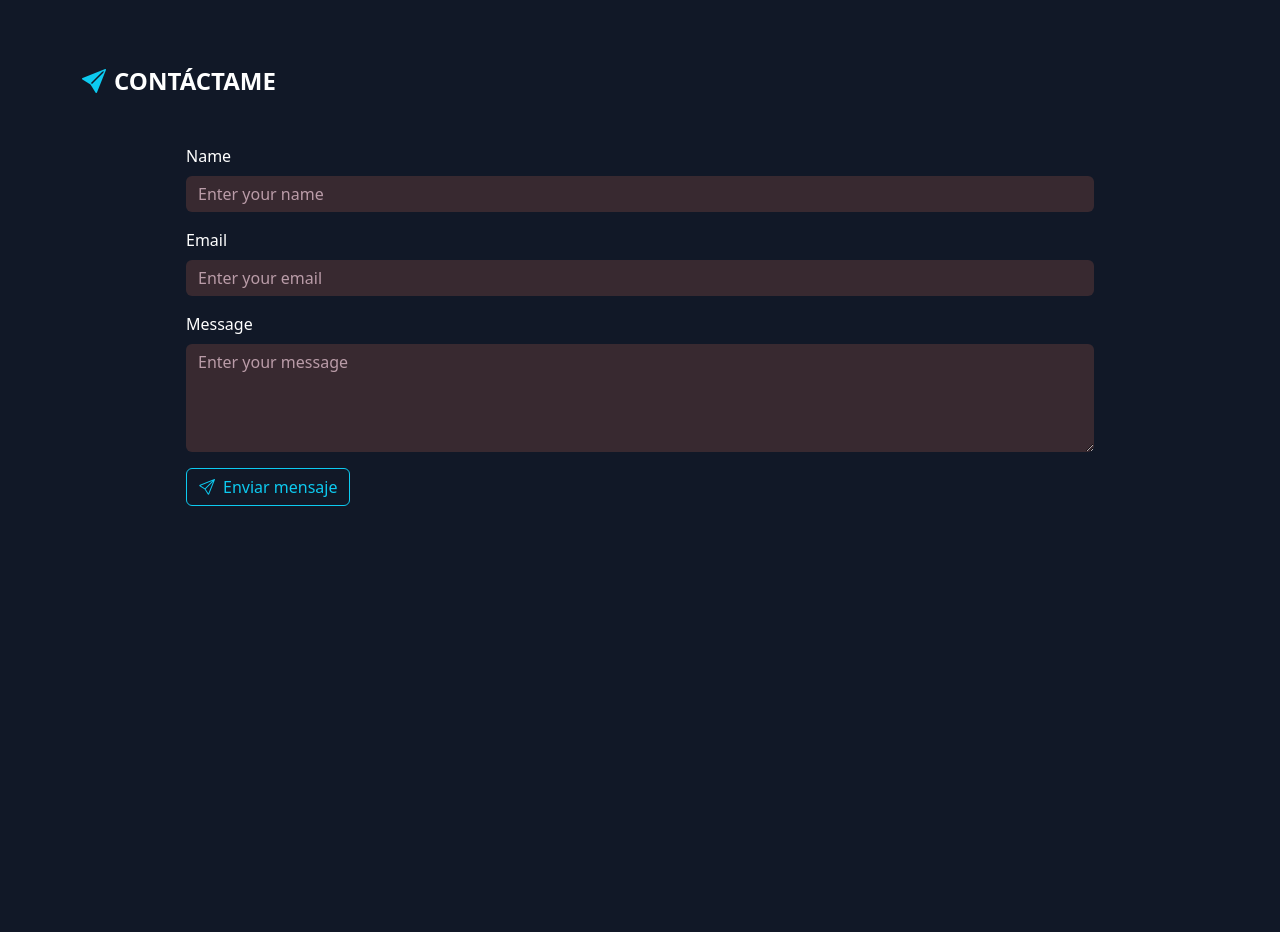
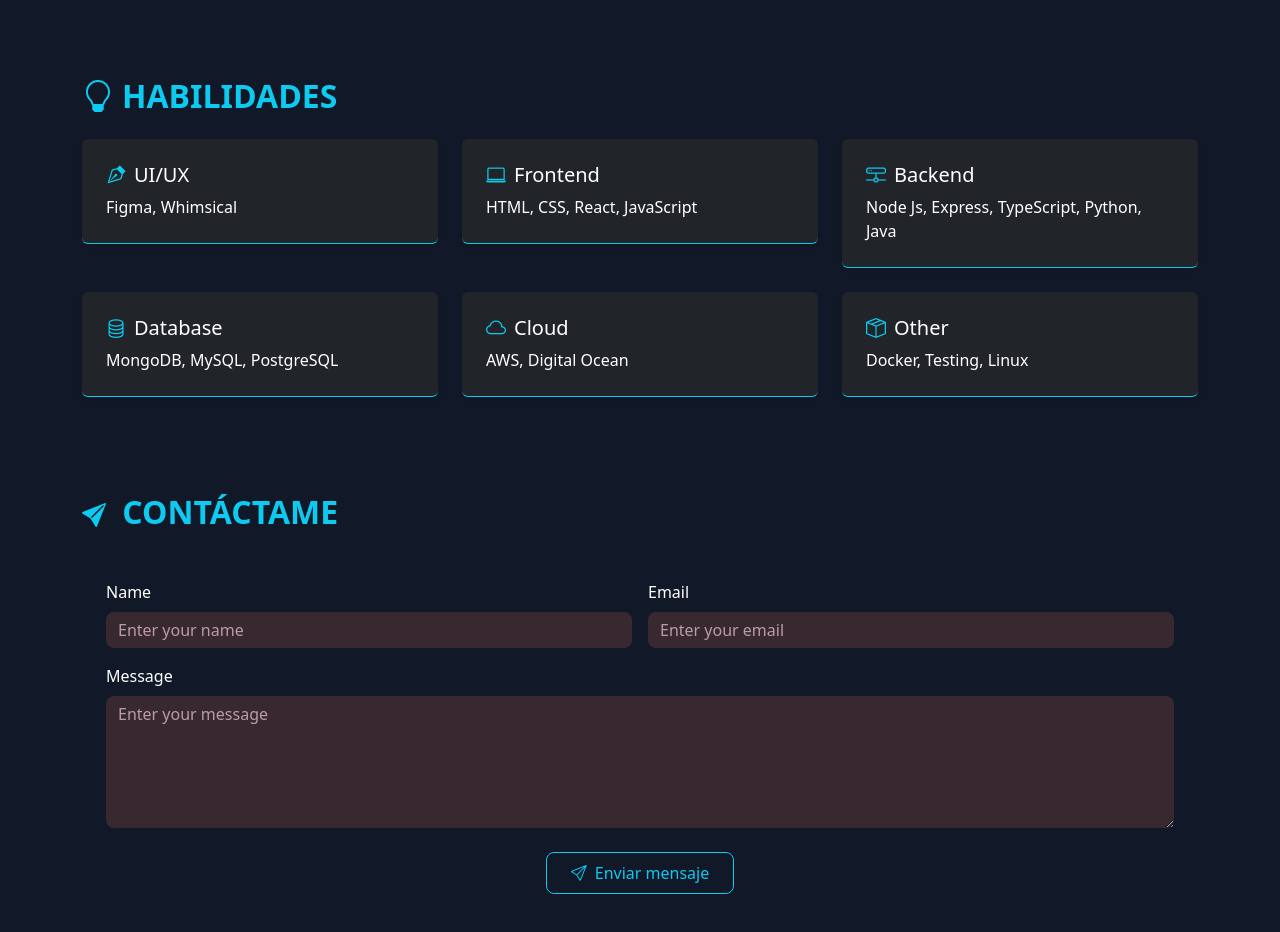
Before and after one commit to LucianoBDN/portfolio, a plain HTML site: page index.html in a window 1280 px wide. Shown: the part 2360-3292 px from the top of the page. Before the commit the page ends 2938 px from the top, so only its background shows below. Drawn offline with nearby package versions, Linux system fonts and the light colour scheme; some icons are missing.

Commit message:
Avances con seccion de habilidades

```diff
--- /dev/null
+++ b/data/habilidades.json
@@ -0,0 +1,20 @@
+[
+  { "title": "UI/UX", "icon": "bi-vector-pen", "tools": "Figma, Whimsical" },
+  {
+    "title": "Frontend",
+    "icon": "bi-laptop",
+    "tools": "HTML, CSS, React, JavaScript"
+  },
+  {
+    "title": "Backend",
+    "icon": "bi-hdd-network",
+    "tools": "Node Js, Express, TypeScript, Python, Java"
+  },
+  {
+    "title": "Database",
+    "icon": "bi-database",
+    "tools": "MongoDB, MySQL, PostgreSQL"
+  },
+  { "title": "Cloud", "icon": "bi-cloud", "tools": "AWS, Digital Ocean" },
+  { "title": "Other", "icon": "bi-box-seam", "tools": "Docker, Testing, Linux" }
+]
--- a/index.html
+++ b/index.html
@@ -154,58 +154,68 @@
     </section>
     <section id="experiencia">
       <div class="container py-5">
-        <h4 class="fw-bold text-white mb-4 d-flex align-items-center">
+        <h2 class="text-info fw-bold mb-4">
           <i class="bi bi-briefcase-fill text-info me-2 fs-4"></i> EXPERIENCIA
-        </h4>
+        </h2>
         <div id="timeline" class="timeline"></div>
       </div>
+<section id="habilidades" class="container py-5 text-white">
+ <h2 class="text-info fw-bold mb-4">
+    <i class="bi bi-lightbulb text-info me-2"></i>HABILIDADES
+  </h2>
+  <div id="skills-container" class="row row-cols-1 row-cols-md-3 g-4"></div>
 </section>
     <section id="contacto" class="py-5">
       <div class="container">
-        <h4 class="fw-bold text-white mb-4 d-flex align-items-center">
+        <h2 class="text-info fw-bold mb-4">
           <i class="bi bi-send-fill text-info me-2 fs-4"></i> CONTÁCTAME
-        </h4>
+        </h2>
 
-        <form id="form" class="contacto p-4 rounded">
-          <div class="mb-3">
+        <form id="form" class="contacto p-4 rounded container">
+          <div class="row g-3">
+            <div class="col-md-6">
               <label for="name" class="form-label text-white">Name</label>
               <input
                 type="text"
-              class="form-control form-bg text-white border-0 placeholder-custom"
+                class="form-control form-bg text-white border-0 placeholder-custom rounded-3"
                 id="name"
                 name="name"
                 placeholder="Enter your name"
               />
             </div>
-          <div class="mb-3">
+            <div class="col-md-6">
               <label for="email" class="form-label text-white">Email</label>
               <input
                 type="email"
-              class="form-control form-bg text-white border-0 placeholder-custom"
+                class="form-control form-bg text-white border-0 placeholder-custom rounded-3"
                 id="email"
                 name="email"
                 placeholder="Enter your email"
               />
             </div>
-          <div class="mb-3">
+            <div class="col-12">
               <label for="message" class="form-label text-white">Message</label>
               <textarea
-              class="form-control form-bg text-white border-0 placeholder-custom"
+                class="form-control form-bg text-white border-0 placeholder-custom rounded-3"
                 id="message"
                 name="message"
-              rows="4"
+                rows="5"
                 placeholder="Enter your message"
               ></textarea>
             </div>
-          <div id="alerta"></div>
+          </div>
+
+          <div id="alerta" class="mt-3"></div>
+
+          <div class="d-flex justify-content-center mt-4">
             <button
               type="submit"
               id="buttonContacto"
-            class="btn btn-outline-info d-flex align-items-center gap-2"
+              class="btn btn-outline-info d-flex align-items-center gap-2 px-4 py-2 rounded-3"
             >
               <i class="bi bi-send"></i> Enviar mensaje
             </button>
-
+          </div>
         </form>
       </div>
     </section>
--- a/js/main.js
+++ b/js/main.js
@@ -4,20 +4,17 @@ document.addEventListener("DOMContentLoaded", async function () {
     renderizarProyectos(proyectos);
     const experiencias = await cargarJson("./data/experiencias.json");
     renderizarExperiencia(experiencias);
+    const habilidades = await cargarJson("./data/habilidades.json");
+    renderizarHabilidades(habilidades);
   } catch (err) {
     console.error("Error al cargar los proyectos:", err);
   }
 
-  const formValido = validarForm();
+  const btn = document.getElementById("buttonContacto");
 
-  const btn = document.getElementById("buttonContacto");
-  if (formValido) {
-
-    document
-      .getElementById("form")
-      .addEventListener("submit", function (event) {
+  document.getElementById("form").addEventListener("submit", function (event) {
     event.preventDefault();
-
+    if (!validarForm()) return;
     btn.innerHTML = '<i class="bi bi-send"></i> Enviando...';
     btn.disabled = true;
 
@@ -26,7 +23,7 @@ document.addEventListener("DOMContentLoaded", async function () {
 
     emailjs.sendForm(serviceID, templateID, this).then(
       () => {
-            btn.innerHTML = '<i class="bi bi-send"></i> Enviado ✔️';
+        btn.innerHTML = '<i class="bi bi-send"></i> Enviar mensaje';
         btn.disabled = false;
         alertaMSG("Mensaje enviado con exito");
         limpiarForm();
@@ -39,7 +36,6 @@ document.addEventListener("DOMContentLoaded", async function () {
       }
     );
   });
-  }
 });
 
 async function cargarJson(path) {
@@ -48,6 +44,21 @@ async function cargarJson(path) {
     throw new Error("No se pudo cargar el JSON");
   }
   return await res.json();
+}
+
+function renderizarHabilidades(habilidades) {
+  const container = document.getElementById("skills-container");
+
+  habilidades.forEach((hab) => {
+    container.innerHTML += `
+      <div class="col">
+        <div class="bg-dark p-4 rounded shadow-sm border-bottom border-info">
+          <h5><i class="bi ${hab.icon} me-2 text-info"></i>${hab.title}</h5>
+          <p class="mb-0">${hab.tools}</p>
+        </div>
+      </div>
+    `;
+  });
 }
 
 function renderizarProyectos(proyectos) {
@@ -124,7 +135,10 @@ function renderizarExperiencia(experiencias) {
 }
 
 const limpiarForm = () => {
-  const form = document.getElementById("form").reset();
+  document.getElementById("form").reset();
+  document
+    .querySelectorAll(".is-valid")
+    .forEach((input) => input.classList.remove("is-valid"));
 };
 
 const alertaMSG = (message, type = "success") => {
@@ -145,46 +159,29 @@ const alertaMSG = (message, type = "success") => {
 };
 
 const validarForm = () => {
-  const form = document.getElementById("form");
-
-  form.addEventListener("submit", function (e) {
-    e.preventDefault();
-
   const name = document.getElementById("name");
   const email = document.getElementById("email");
   const message = document.getElementById("message");
 
   let isValid = true;
 
-    // Validar nombre
   if (name.value.trim() === "" || name.value.length < 3) {
     setInvalid(name, "El nombre debe tener al menos 3 caracteres");
     isValid = false;
-    } else {
-      setValid(name);
-    }
+  } else setValid(name);
 
-    // Validar email
   if (email.value.trim() === "" || !validateEmail(email.value)) {
     setInvalid(email, "Ingrese un email válido");
     isValid = false;
-    } else {
-      setValid(email);
-    }
+  } else setValid(email);
 
-    // Validar mensaje
   if (message.value.trim() === "") {
     setInvalid(message, "El mensaje no puede estar vacío");
     isValid = false;
-    } else {
-      setValid(message);
-    }
+  } else setValid(message);
 
-    if (isValid) {
-      console.log("Formulario válido, enviar datos...");
-      // Aquí podrías enviar el formulario con fetch/emailJS
-    }
-  });
+  return isValid;
+};
 
 function setInvalid(input, message) {
   input.classList.remove("is-valid");
@@ -212,4 +209,3 @@ const validarForm = () => {
 function validateEmail(email) {
   return /^[^\s@]+@[^\s@]+\.[^\s@]+$/.test(email);
 }
-};
```
Lines whose indentation alone changed are shown as unchanged.
